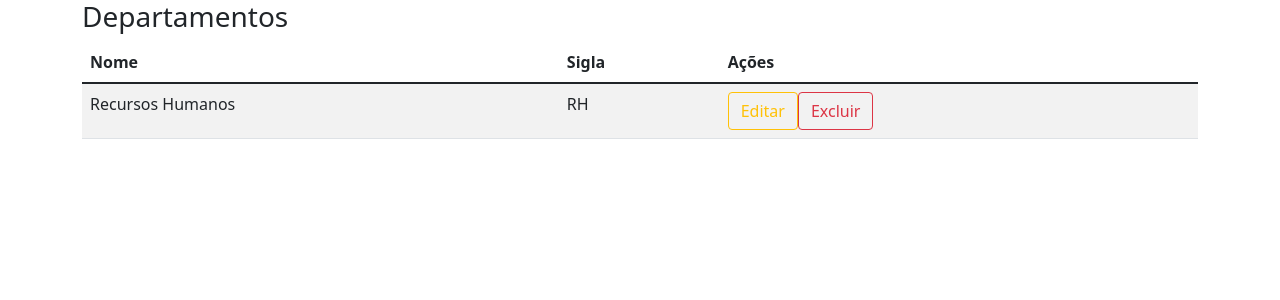
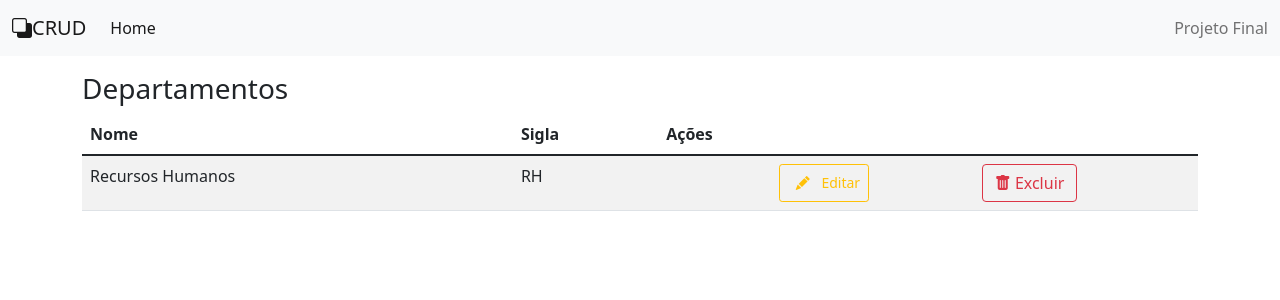
Before and after one commit to thaisjunges/1605990-projeto-final, a React (Create React App) app in the folder crud/: page / in a window 1280 px wide. Shown: the top 300 px of the page. Built offline with nearby package versions, Linux system fonts and the light colour scheme.

Commit message:
Aula02: navbar, helpers, axios

```diff
--- a/crud/package.json
+++ b/crud/package.json
@@ -11,7 +11,8 @@
     "react-scripts": "5.0.1",
     "web-vitals": "^2.1.4",
     "bootstrap": "^5.1.3",
-    "bootstrap-icons": "^1.8.3"
+    "bootstrap-icons": "^1.8.3",
+    "axios": "^0.27.2"
   },
   "scripts": {
     "start": "react-scripts start",
--- a/crud/src/App.js
+++ b/crud/src/App.js
@@ -1,35 +1,19 @@
 import 'bootstrap/dist/css/bootstrap.min.css'
+import 'bootstrap-icons/font/bootstrap-icons.css'
+import Menu from './components/Menu'
+import ListaDepartamentos from './components/ListaDepartamentos';
+
 
 function App() {
   return (
-    <div className='container'>
-      {/*COMO PODEMOS EXTRAIR PARTE DESSE CODIGO PARA UM COMPONENETE REACT*/}
-      {/*NOME DO COMPONENTE: ListaDepartamentos*/}
-      <h3>Departamentos</h3>
+    <>
+      <Menu />
+      <div className='container'>
 
-      <table className='table table-striped'>
-        <thead>
-          <tr>
-          <th>Nome</th>
-          <th>Sigla</th>
-          <th>Ações</th>
-          </tr>
-        </thead>
+        <ListaDepartamentos />
 
-        <tbody>
-          <tr>
-            <td>Recursos Humanos</td>
-            <td>RH</td>
-            <td>
-              <button className='btn btn-outline-warning'>Editar</button>
-              <button className='btn btn-outline-danger'>Excluir</button>
-            </td>
-          </tr>
-        </tbody>
-        </table>
-
-
-    </div>
+      </div>
+    </>
   );
 }
 
--- /dev/null
+++ b/crud/src/components/ListaDepartamentos/index.js
@@ -0,0 +1,39 @@
+import React from 'react';
+
+const ListaDepartamentos = () => {
+
+    return (
+        <>
+        <h3 className='mt-3'>Departamentos</h3>
+
+        <table className='table table-striped'>
+          <thead>
+            <tr>
+            <th>Nome</th>
+            <th>Sigla</th>
+            <th>Ações</th>
+            </tr>
+          </thead>
+
+          <tbody>
+            <tr>
+              <td>Recursos Humanos</td>
+              <td>RH</td>
+              <td>
+
+                <div className='d-flex justify-content-evenly'>
+                <button className='btn btn-outline-warning btn-sm'>
+                    <i className='bi bi-pencil-fill btn-sm'/> Editar</button>
+                <button className='btn btn-outline-danger'>
+                    <i className='bi bi-trash-fill'/> Excluir</button>
+                </div>
+
+              </td>
+            </tr>
+          </tbody>
+          </table>
+          </>
+    )
+}
+
+export default ListaDepartamentos;
--- /dev/null
+++ b/crud/src/components/Menu/index.js
@@ -0,0 +1,28 @@
+import React from "react";
+
+const Menu = () => {
+
+    return (
+        <nav className="navbar navbar-expand-lg navbar-light bg-light">
+  <div className="container-fluid">
+    <a className="navbar-brand" href="#">
+        <i className='bi bi-back'/>CRUD</a>
+    <button className="navbar-toggler" type="button" data-bs-toggle="collapse" data-bs-target="#navbarText" aria-controls="navbarText" aria-expanded="false" aria-label="Toggle navigation">
+      <span className="navbar-toggler-icon"></span>
+    </button>
+    <div className="collapse navbar-collapse" id="navbarText">
+      <ul className="navbar-nav me-auto mb-2 mb-lg-0">
+        <li className="nav-item">
+          <a className="nav-link active" aria-current="page" href="#">Home</a>
+        </li>
+      </ul>
+      <span className="navbar-text">
+        Projeto Final
+      </span>
+    </div>
+  </div>
+</nav>
+    )
+}
+
+export default Menu;
--- /dev/null
+++ b/crud/src/services/departamentos.js
@@ -0,0 +1,6 @@
+import api from "./api";
+
+const getDepartamentos = async () => {
+    const resp = await api.get('/departamentos')
+    return resp.data
+}
```
Also changed, not shown: crud/src/services/api.js (added, +10 -0 lines), 2 other files (tests, documents, lock files or other folders).
